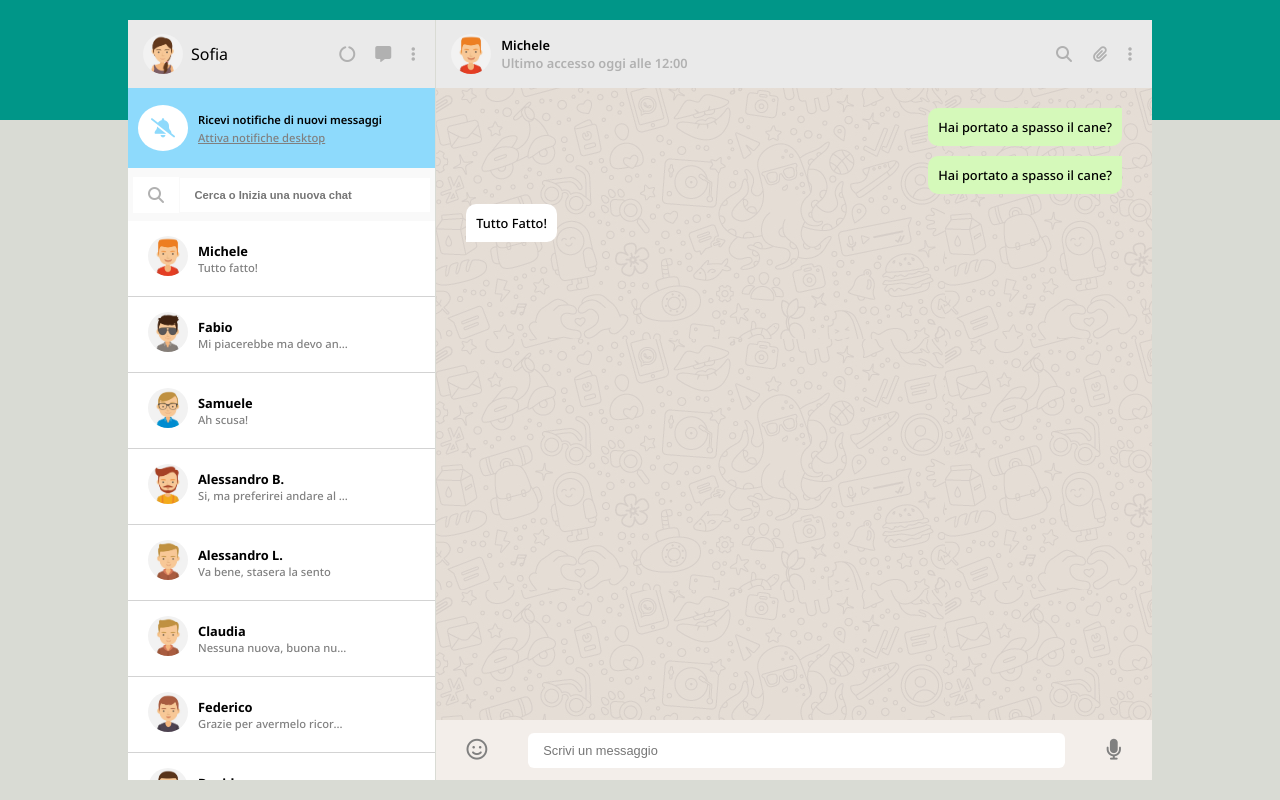
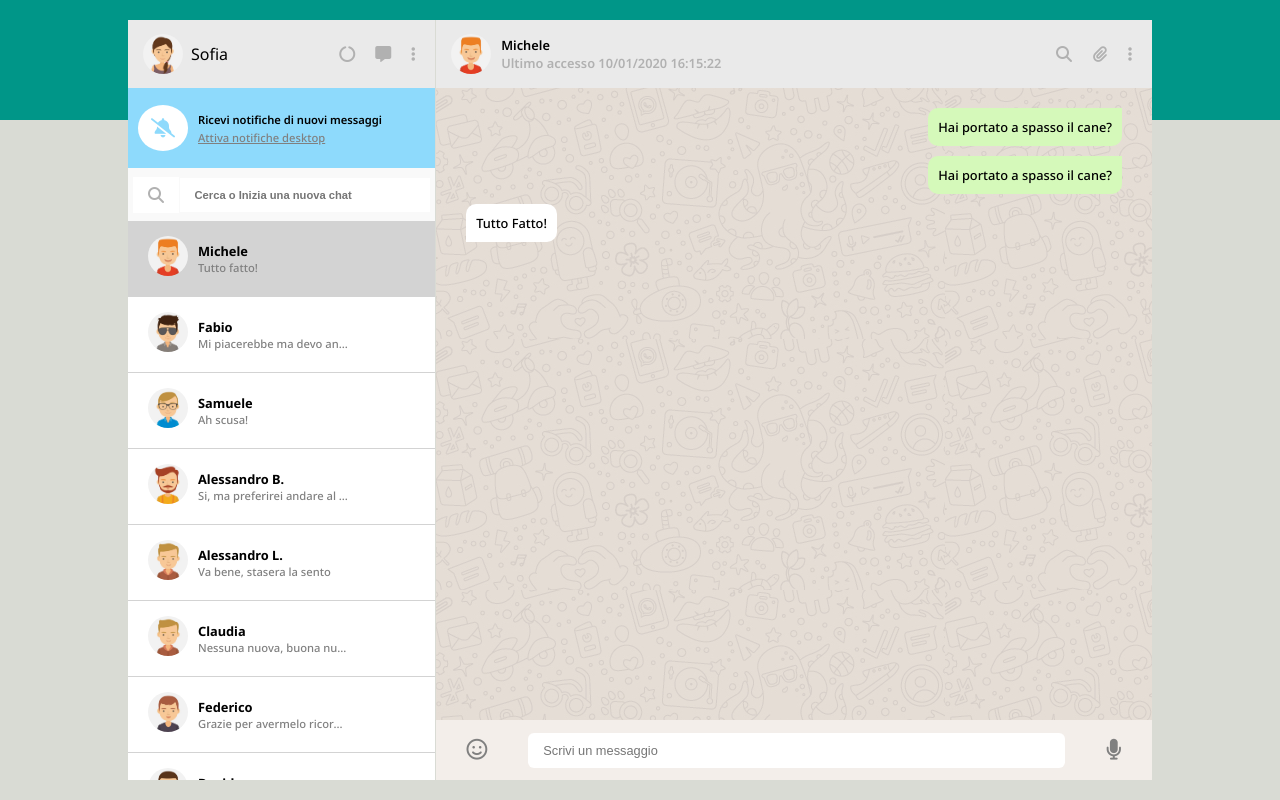
Before and after one commit to Devfrank94/vue-boolzapp, a plain HTML site: page Milestone-2/index.html in a window 1280 px wide. Drawn offline with nearby package versions, Linux system fonts and the light colour scheme.

Commit message:
partial commit

```diff
--- a/Milestone-2/css/style.css
+++ b/Milestone-2/css/style.css
@@ -200,6 +200,11 @@
   text-overflow: ellipsis;
 }
 
+.aside .active{
+  transition: all .5s;
+  background-color: lightgray;
+}
+
 
 
 
--- a/Milestone-2/index.html
+++ b/Milestone-2/index.html
@@ -60,7 +60,7 @@
 
         <div class="list-contact">
           <ul>
-            <li class="d-flex al-item-cent" v-for="contact in contacts">
+            <li class="d-flex al-item-cent" v-for="(contact, i) in contacts" :class="{active : index == i}" @click="index = i">
               <div class="user">
                   <img :src="contact.avatar">
               </div>
@@ -81,10 +81,10 @@
 
         <div class="top-bar d-flex j-cont-bet">
           <div class="user active d-flex al-item-cent">
-            <img src="img/avatar_1.jpg">
+            <img :src="contacts[index].avatar">
               <div class="info-user">
-                <div class="name-user">Michele</div>
-                <div class="inf-access">Ultimo accesso oggi alle 12:00</div>
+                <div class="name-user">{{contacts[index].name}}</div>
+                <div class="inf-access">Ultimo accesso {{contacts[index].messages[contacts[index].messages.length - 1].date}}</div>
               </div>
           </div>
           <div class="icon-user d-flex al-item-cent">
--- a/Milestone-2/js/script.js
+++ b/Milestone-2/js/script.js
@@ -7,13 +7,16 @@
 data(){
 return{
     contacts,
-
-
-
-
+    index: 0,
 
 
     }
+},
+
+methods: {
+
+
 }
 
+
 }).mount("#app")
```
